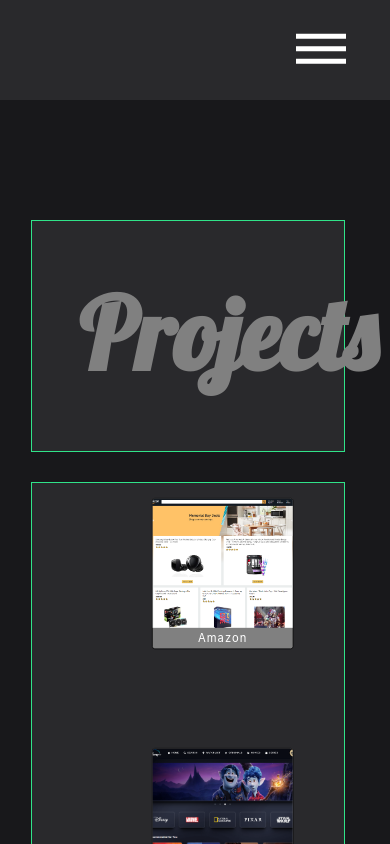
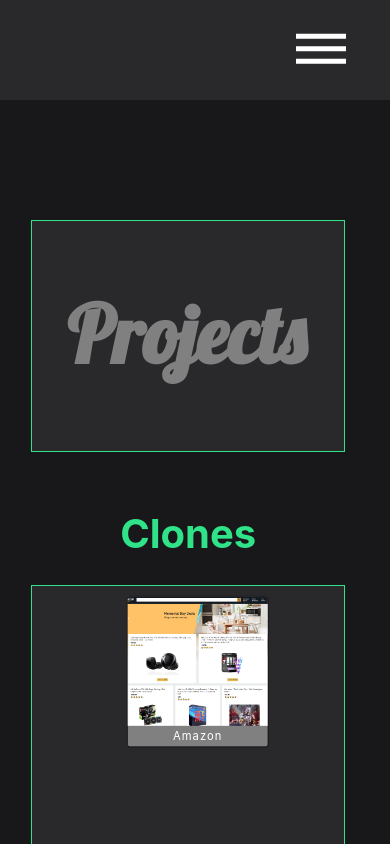
Before and after one commit to Dueey/portfolio-v2, a React (Create React App) app: page /projects in a window 390 px wide. Shown: the top 844 px of the page. Built offline with nearby package versions, Linux system fonts and the light colour scheme; grey boxes are pictures that could not be loaded; a web font is replaced by a local one.

Commit message:
Made projects page fully mobile responsive

```diff
--- a/src/components/Projects/Cards.js
+++ b/src/components/Projects/Cards.js
@@ -52,6 +52,19 @@
     margin-top: -30px;
     margin-left: 120px;
     transform: scale(0.7);
+  }
+
+  @media (max-width: 425px) {
+    margin-top: -50px;
+    margin-left: 95px;
+  }
+
+  @media (max-width: 375px) {
+    margin-left: 80px;
+  }
+
+  @media (max-width: 320px) {
+    margin-left: 60px;
   }
 `;
 
--- a/src/components/Projects/Projects.js
+++ b/src/components/Projects/Projects.js
@@ -76,10 +76,9 @@
           <div className={hidden5} id='projects'>
             <h1>Projects</h1>
           </div>
+          <h1 className='title'>Clones</h1>
+
           <div className={hidden}>
-            {/* <div>
-              <h1 className='title'>Clones</h1>
-            </div> */}
             <Card
               state={hidden}
               image1='/images/amazon-clone.jpg'
@@ -105,10 +104,8 @@
               link1=''
             />
           </div>
+          <h1 className='title'>Games</h1>
           <div className={hidden2}>
-            {/* <div>
-              <h1 className='title'>Games</h1>
-            </div> */}
             <Card
               state={hidden}
               image1='/images/tetris.jpg'
@@ -140,10 +137,8 @@
               link1='https://speed-typing-javascript.netlify.app/'
             />
           </div>
+          <h1 className='title'>E-Commerce</h1>
           <div className={hidden3}>
-            {/* <div>
-              <h1 className='title'>E-Commerce</h1>
-            </div> */}
             <Card
               state={hidden}
               image1='/images/amazon-clone.jpg'
@@ -157,10 +152,8 @@
               link1='https://e-commerce-react-javascript.netlify.app/'
             />
           </div>
+          <h1 className='title'>Miscellaneous</h1>
           <div className={hidden4}>
-            {/* <div>
-              <h1 className='title'>Miscellaneous</h1>
-            </div> */}
             <Card
               state={hidden4}
               image1='/images/travel1.jpg'
@@ -234,6 +227,10 @@
   }
 
   @media (max-width: 768px) {
+    height: 600vh;
+  }
+
+  @media (max-width: 425px) {
     height: 600vh;
   }
 `;
@@ -335,6 +332,10 @@
   display: flex;
   justify-content: center;
 
+  .title {
+    display: none;
+  }
+
   div {
     display: flex;
     flex-wrap: wrap;
@@ -355,12 +356,6 @@
       font-size: 250px;
       font-family: "Lobster", cursive;
       color: gray;
-    }
-
-    div {
-      .title {
-        display: none;
-      }
     }
   }
 
@@ -416,12 +411,20 @@
     margin-left: 8vw;
     display: flex;
     flex-direction: column;
+    justify-content: center;
+    align-items: center;
+
+    .title {
+      display: flex;
+      font-size: 40px;
+      color: #30e389;
+    }
 
     #projects {
       height: 280px;
 
       h1 {
-        margin-left: 12vw;
+        margin-left: 19vw;
         font-size: 100px;
       }
     }
@@ -446,18 +449,6 @@
       }
     }
 
-    @media (max-width: 500px) {
-      div {
-        max-width: 55vw;
-        height: 300px;
-
-        h1 {
-          margin-left: 8vw;
-          font-size: 130px;
-        }
-      }
-    }
-
     .active,
     .hidden {
       max-width: 80vw;
@@ -471,12 +462,35 @@
     }
   }
 
-  @media (max-width: 500px) {
+  @media (max-width: 425px) {
     #projects {
       height: 230px;
 
       h1 {
-        font-size: 100px;
+        font-size: 80px;
+        margin-left: 9vw;
+      }
+    }
+  }
+
+  @media (max-width: 375px) {
+    #projects {
+      height: 200px;
+
+      h1 {
+        font-size: 70px;
+        margin-left: 8vw;
+      }
+    }
+  }
+
+  @media (max-width: 320px) {
+    #projects {
+      height: 200px;
+
+      h1 {
+        font-size: 60px;
+        margin-left: 8vw;
       }
     }
   }
```
